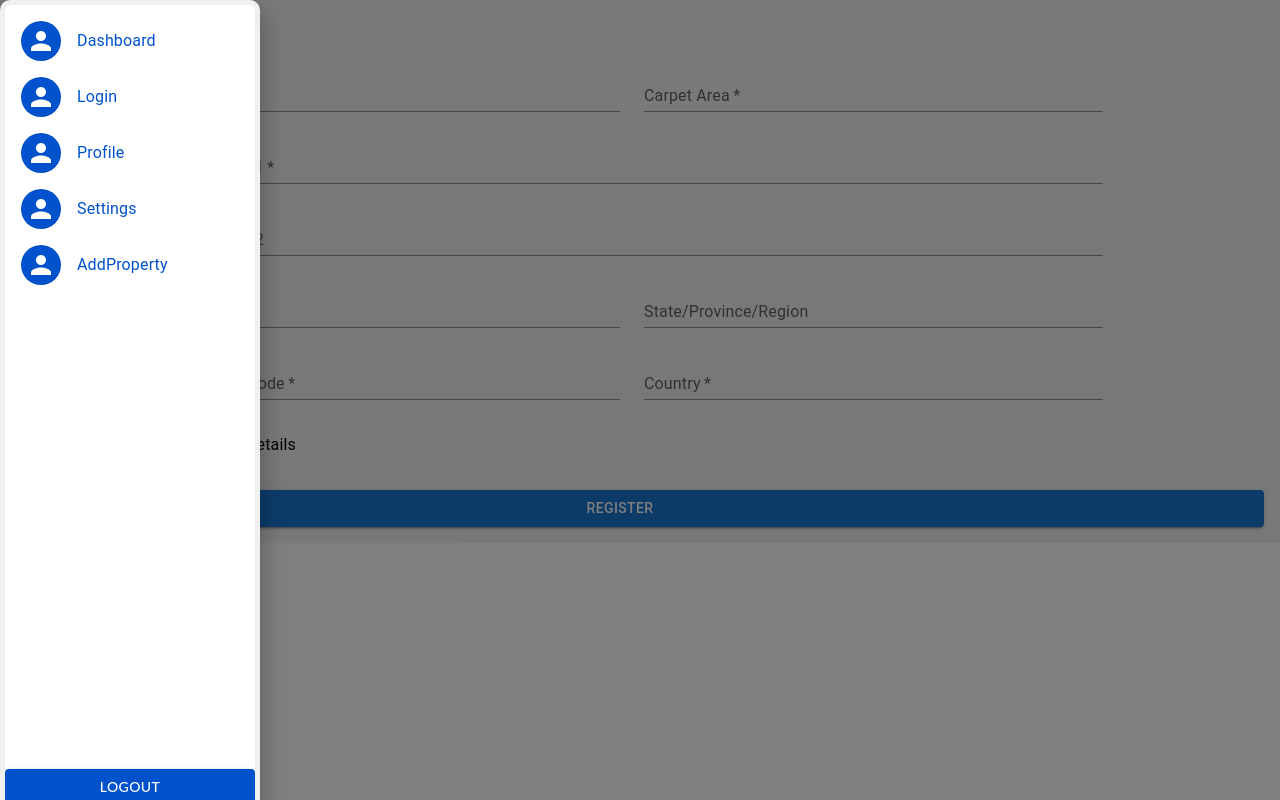
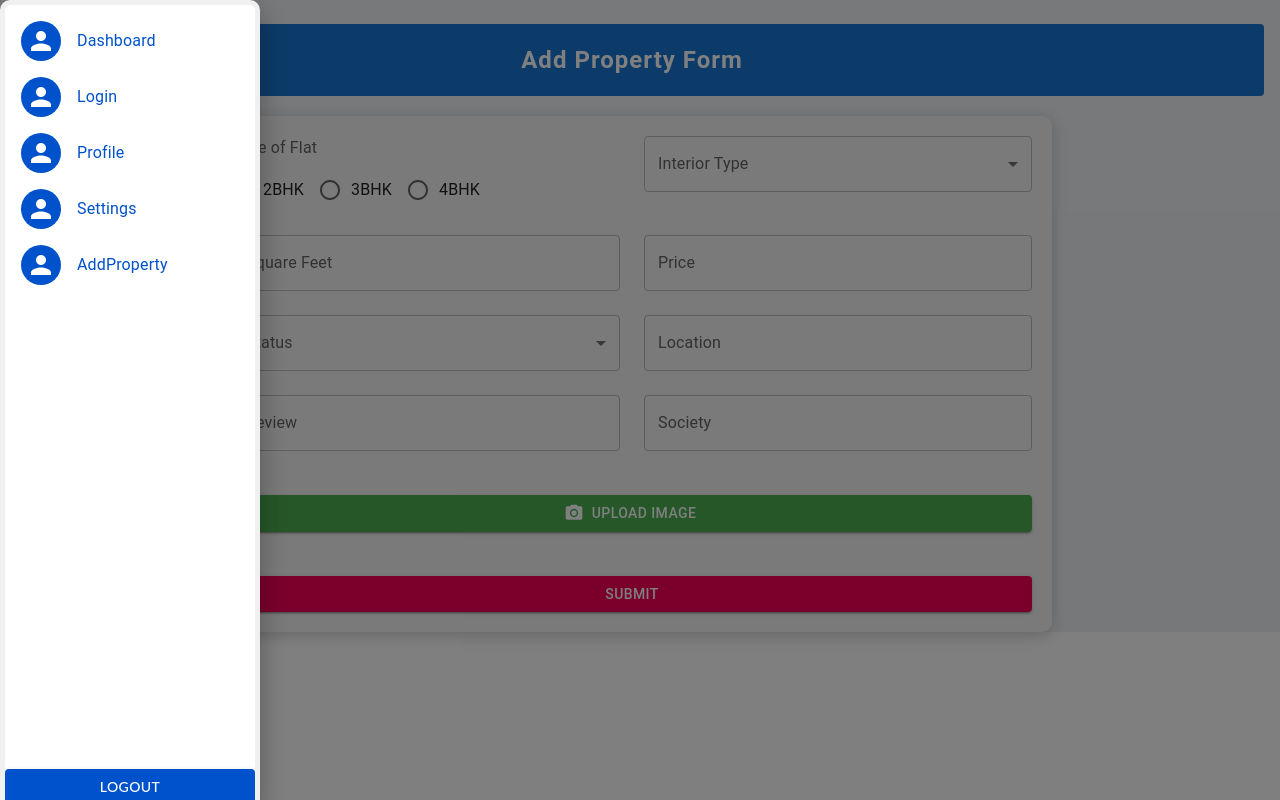
Before and after one commit to TirthDoshi2184/Real_Nest_frontend, a React (Vite) app: page /user/addproperty in a window 1280 px wide. Built offline with nearby package versions, Linux system fonts and the light colour scheme.

Commit message:
add proeprty done

```diff
--- a/package.json
+++ b/package.json
@@ -16,10 +16,12 @@
     "@mui/icons-material": "^5.16.0",
     "@mui/material": "^5.16.0",
     "@mui/styled-engine-sc": "^6.0.0-alpha.18",
+    "@reduxjs/toolkit": "^2.2.6",
     "axios": "^1.7.2",
     "react": "^18.2.0",
     "react-dom": "^18.2.0",
     "react-hook-form": "^7.52.1",
+    "react-redux": "^9.1.2",
     "react-router-dom": "^6.24.1",
     "styled-components": "^6.1.11"
   },
--- a/src/App.jsx
+++ b/src/App.jsx
@@ -3,14 +3,16 @@ import reactLogo from './assets/react.svg'
 import viteLogo from '/vite.svg'
 import './App.css'
 import MainRouter from './routers/Router'
+import { Provider } from 'react-redux'
+import store from './components/Redux/store'
 
 function App() {
   const [count, setCount] = useState(0)
 
   return (
- <>
+ <Provider  store={store}>
     <MainRouter/>
- </>
+ </Provider>
   )
 }
 
--- a/src/components/Property/AddProperty.jsx
+++ b/src/components/Property/AddProperty.jsx
@@ -1,144 +1,220 @@
+import React, { useState } from 'react';
 import {
+  TextField,
+  Select,
+  MenuItem,
   Button,
-  Checkbox,
+  Box,
+  Typography,
+  RadioGroup,
+  Radio,
   FormControlLabel,
+  FormControl,
+  FormLabel,
   Grid,
-  Radio,
-  TextField,
-  Typography,
-} from "@mui/material";
-// import { pink } from "@mui/material/colors";
-import React from "react";
+  Paper,
+  InputLabel,
+} from '@mui/material';
+import axios from 'axios';
+import { useNavigate } from 'react-router-dom';
+import PhotoCamera from '@mui/icons-material/PhotoCamera';
 
-export default function AddProperty() {
-//  Radio Button logic start
-//   const [selectedValue, setSelectedValue] = React.useState('a');
+const AddProperty = () => {
+  const navigate = useNavigate();
 
-//   const handleChange = (event) => {
-//     setSelectedValue(event.target.value);
-//   };
-//   const controlProps = (item) => ({
-//     checked: selectedValue === item,
-//     onChange: handleChange,
-//     value: item,
-//     name: 'color-radio-button-demo',
-//     inputProps: { 'aria-label': item },
-//   });
-//  Radio Button logic end
+  const [propertyData, setPropertyData] = useState({
+    type: '',
+    interiorType: '',
+    sqrft: '',
+    price: '',
+    status: '',
+    location: '',
+    review: '',
+    society: '',
+    image: null,
+  });
+
+  const typeOptions = ['2BHK', '3BHK', '4BHK'];
+  const interiorTypeOptions = ['Furnished', 'Non-Furnished'];
+  const statusOptions = ['Finished', 'Unfinished'];
+
+  const handleChange = (event) => {
+    const { name, value } = event.target;
+    setPropertyData((prevData) => ({ ...prevData, [name]: value }));
+  };
+
+  const handleFileChange = (event) => {
+    const file = event.target.files[0];
+    setPropertyData((prevData) => ({ ...prevData, image: file }));
+  };
+
+  const handleSubmit = async (event) => {
+    event.preventDefault();
+
+    const formData = new FormData();
+    formData.append('type', propertyData.type);
+    formData.append('interiorType', propertyData.interiorType);
+    formData.append('sqrft', propertyData.sqrft);
+    formData.append('price', propertyData.price);
+    formData.append('status', propertyData.status);
+    formData.append('location', propertyData.location);
+    formData.append('review', propertyData.review);
+    formData.append('society', propertyData.society);
+    if (propertyData.image) {
+      formData.append('makaanFile', propertyData.image);
+    }
+
+    try {
+      const response = await axios.post("http://localhost:3000/flat/insertflat", formData, {
+        headers: {
+          'Content-Type': 'multipart/form-data',
+        },
+      });
+      console.log("Property added successfully:", response.data);
+      navigate("/");
+    } catch (error) {
+      console.error("Error adding property:", error);
+    }
+  };
 
   return (
-    <React.Fragment>
-      <Typography variant="h5" gutterBottom>
-        Add Property
+    <Box>
+      <Paper elevation={0} style={{ padding: '20px', marginBottom: 20, background: '#1976d2', color: '#ffffff' }}>
+        <Typography variant="h5" align="center" style={{ fontWeight: 'bold', letterSpacing: 1 }}>
+          Add Property Form
         </Typography>
-      <Grid container spacing={3} justifyContent="center" alignItems="center">
-        <Grid item xs={10.5} sm={4.5}>
+      </Paper>
+      <Paper elevation={3} style={{ maxWidth: 800, margin: 'auto', padding: '20px', background: '#f5f5f5', borderRadius: 10, boxShadow: '0px 3px 15px rgba(0, 0, 0, 0.2)' }}>
+        <form onSubmit={handleSubmit}>
+          <Grid container spacing={3}>
+            <Grid item xs={12} sm={6}>
+              <FormControl component="fieldset" fullWidth>
+                <FormLabel component="legend" style={{ marginBottom: 10 }}>Type of Flat</FormLabel>
+                <RadioGroup row aria-label="type" name="type" value={propertyData.type} onChange={handleChange}>
+                  {typeOptions.map((option) => (
+                    <FormControlLabel key={option} value={option} control={<Radio />} label={option} />
+                  ))}
+                </RadioGroup>
+              </FormControl>
+            </Grid>
+            <Grid item xs={12} sm={6}>
+              <FormControl fullWidth>
+                <InputLabel>Interior Type</InputLabel>
+                <Select
+                  name="interiorType"
+                  value={propertyData.interiorType}
+                  onChange={handleChange}
+                  variant="outlined"
+                >
+                  <MenuItem value="">Select Interior Type</MenuItem>
+                  {interiorTypeOptions.map((option) => (
+                    <MenuItem key={option} value={option}>{option}</MenuItem>
+                  ))}
+                </Select>
+              </FormControl>
+            </Grid>
+            <Grid item xs={12} sm={6}>
               <TextField
-            required
-            id="Price"
-            name="Price"
-            label="Price"
+                name="sqrft"
+                label="Square Feet"
+                variant="outlined"
                 fullWidth
-            autoComplete="given-name"
-            variant="standard"
+                value={propertyData.sqrft}
+                onChange={handleChange}
               />
             </Grid>
-        <Grid item xs={10.5} sm={4.5}>
+            <Grid item xs={12} sm={6}>
               <TextField
-            required
-            id="sqrft"
-            name="sqrft"
-            label="Carpet Area"
+                name="price"
+                label="Price"
+                variant="outlined"
                 fullWidth
-            autoComplete="family-name"
-            variant="standard"
+                value={propertyData.price}
+                onChange={handleChange}
               />
             </Grid>
-        <Grid item xs={9}>
+            <Grid item xs={12} sm={6}>
+              <FormControl fullWidth>
+                <InputLabel>Status</InputLabel>
+                <Select
+                  name="status"
+                  value={propertyData.status}
+                  onChange={handleChange}
+                  variant="outlined"
+                >
+                  <MenuItem value="">Select Status</MenuItem>
+                  {statusOptions.map((option) => (
+                    <MenuItem key={option} value={option}>{option}</MenuItem>
+                  ))}
+                </Select>
+              </FormControl>
+            </Grid>
+            <Grid item xs={12} sm={6}>
               <TextField
-            required
-            id="address1"
-            name="address1"
-            label="Address line 1"
+                name="location"
+                label="Location"
+                variant="outlined"
                 fullWidth
-            autoComplete="shipping address-line1"
-            variant="standard"
+                value={propertyData.location}
+                onChange={handleChange}
               />
             </Grid>
-        <Grid item xs={9}>
+            <Grid item xs={12} sm={6}>
               <TextField
-            id="address2"
-            name="address2"
-            label="Address line 2"
+                name="review"
+                label="Review"
+                variant="outlined"
                 fullWidth
-            autoComplete="shipping address-line2"
-            variant="standard"
+                value={propertyData.review}
+                onChange={handleChange}
               />
             </Grid>
-        <Grid item xs={10.5} sm={4.5}>
+            <Grid item xs={12} sm={6}>
               <TextField
-            required
-            id="city"
-            name="city"
-            label="City"
+                name="society"
+                label="Society"
+                variant="outlined"
                 fullWidth
-            autoComplete="shipping address-level2"
-            variant="standard"
-          />
-        </Grid>
-        <Grid item xs={10.5} sm={4.5}>
-          <TextField
-            id="state"
-            name="state"
-            label="State/Province/Region"
-            variant="standard"
-            fullWidth
-          />
-        </Grid>
-        <Grid item xs={10.5} sm={4.5}>
-          <TextField
-            required
-            id="zip"
-            name="zip"
-            label="Zip / Postal code"
-            fullWidth
-            autoComplete="shipping postal-code"
-            variant="standard"
-          />
-        </Grid>
-        {/* <Grid item xs={10.5} sm={4.5}>
-          <Radio {...controlProps("a")} />2bhk
-          <Radio {...controlProps("b")} color="secondary" />3bhk
-          <Radio {...controlProps("c")} color="success" />4bhk
-        </Grid> */}
-        <Grid item xs={10.5} sm={4.5}>
-          <TextField
-            required
-            id="country"
-            name="country"
-            label="Country"
-            fullWidth
-            autoComplete="shipping country"
-            variant="standard"
+                value={propertyData.society}
+                onChange={handleChange}
               />
             </Grid>
             <Grid item xs={12}>
-          <FormControlLabel
-            control={
-              <Checkbox color="secondary" name="saveAddress" value="yes" />
-            }
-            label="Use this address for payment details"
+              <input
+                accept="image/*"
+                id="contained-button-file"
+                type="file"
+                style={{ display: 'none' }}
+                onChange={handleFileChange}
               />
+              <label htmlFor="contained-button-file">
+                <Button
+                  variant="contained"
+                  component="span"
+                  fullWidth
+                  style={{ marginTop: 20, background: '#4caf50', color: '#ffffff', '&:hover': { background: '#388e3c' } }}
+                  startIcon={<PhotoCamera />}
+                >
+                  Upload Image
+                </Button>
+              </label>
             </Grid>
+            <Grid item xs={12}>
               <Button
                 type="submit"
+                variant="contained"
+                color="primary"
                 fullWidth
-          variant="contained"
-          sx={{ mt: 3, mb: 2 }}
+                style={{ marginTop: 20, background: '#f50057', color: '#ffffff', '&:hover': { background: '#c51162' } }}
               >
-          Register
+                Submit
               </Button>
             </Grid>
-    </React.Fragment>
+          </Grid>
+        </form>
+      </Paper>
+    </Box>
   );
-}
+};
+
+export default AddProperty;
--- /dev/null
+++ b/src/components/Property/ListProperty.jsx
@@ -0,0 +1,135 @@
+import React, { useEffect, useState } from 'react';
+import { Grid, Card, CardContent, CardMedia, Typography, TextField, Box, Button, Select, MenuItem } from '@mui/material';
+import { useDispatch, useSelector } from 'react-redux';
+import axios from 'axios';
+import { useNavigate } from 'react-router-dom';
+import { setCities, setSelectedCity,fetchCities } from '../Redux/CityFilter';
+// import { setCities, setSelectedCity, fetchCities } from './CityFilter';
+
+const cardStyles = {
+  root: {
+    maxWidth: 260,
+    margin: 'auto',
+    marginBottom: 20,
+  },
+  media: {
+    height: 140,
+  },
+};
+
+const ListProperty = () => {
+  const [properties, setProperties] = useState([]);
+  const [searchQuery, setSearchQuery] = useState('');
+  const cities = useSelector((state) => state.city.cities);
+  const selectedCity = useSelector((state) => state.city.selectedCity);
+  const dispatch = useDispatch();
+  const navigate = useNavigate();
+
+  useEffect(() => {
+    dispatch(fetchCities());
+  }, [dispatch]);
+
+  useEffect(() => {
+    const fetchProperties = async () => {
+      try {
+        let url = "http://localhost:3000/flat/getflat";
+        if (selectedCity) {
+          url += `?city=${selectedCity}`;
+        }
+        const response = await axios.get(url);
+        setProperties(response.data.data);
+      } catch (error) {
+        console.error("Error fetching properties:", error);
+      }
+    };
+
+    fetchProperties();
+  }, [selectedCity]);
+
+  const handleSearchChange = (event) => {
+    setSearchQuery(event.target.value);
+  };
+
+  const handleCityChange = (event) => {
+    const selectedCity = event.target.value;
+    dispatch(setSelectedCity(selectedCity));
+  };
+
+  const handleAddProperty = () => {
+    navigate("/user/addproperty");
+  };
+
+  const handleLogin = () => {
+    navigate("/login");
+  };
+
+  const filteredProperties = properties.filter(property =>
+    property?.society?.name.toLowerCase().includes(searchQuery.toLowerCase()) ||
+    property?.price?.toString().toLowerCase().includes(searchQuery.toLowerCase())
+  );
+
+  return (
+    <div>
+      <Box sx={{ bgcolor: '#f0f0f0', padding: '10px 20px', display: 'flex', alignItems: 'center', justifyContent: 'space-between' }}>
+        <Typography variant="h6" component="div">
+          Company Name
+        </Typography>
+        <Box sx={{ display: 'flex', alignItems: 'center' }}>
+          <Select
+            value={selectedCity}
+            onChange={handleCityChange}
+            variant="outlined"
+            style={{ marginRight: 10 }}
+          >
+            <MenuItem value="">Select City</MenuItem>
+            {cities?.map((city) => (
+              <MenuItem key={city.id} value={city._id}>
+                {city.city}
+              </MenuItem>
+            ))}
+          </Select>
+          <Button variant="contained" color="primary" onClick={handleAddProperty} style={{ marginRight: 10 }}>
+            Add Property
+          </Button>
+          <Button variant="outlined" color="primary" onClick={handleLogin}>
+            Login
+          </Button>
+        </Box>
+      </Box>
+
+      <TextField
+        label="Search Properties"
+        variant="outlined"
+        fullWidth
+        value={searchQuery}
+        onChange={handleSearchChange}
+        style={{ marginBottom: 20, marginTop: 10 }}
+      />
+
+      <Grid container spacing={2}>
+        {filteredProperties.map((pr) => (
+          <Grid item xs={6} sm={4} md={3} lg={2} key={pr?._id}>
+            <Card style={cardStyles.root}>
+              <CardMedia
+                style={cardStyles.media}
+                image={pr?.imgUrl}
+                title={pr?.society?.name || 'Property Image'}
+              />
+              <CardContent>
+                <Typography gutterBottom variant="h5" component="h2">
+                  {pr?.society?.name || 'Society Name'}
+                </Typography>
+                <Typography variant="body2" color="textSecondary" component="p">
+                  {pr?.price ? `Price: ${pr.price}` : 'Price not available'}
+                </Typography>
+                <Button variant="contained" color="success">View Property</Button>
+              </CardContent>
+            </Card>
+          </Grid>
+        ))}
+      </Grid>
+    </div>
+  );
+};
+
+export default ListProperty;
--- /dev/null
+++ b/src/components/Redux/CityFilter.jsx
@@ -0,0 +1,31 @@
+// citySlice.js
+import { createSlice } from '@reduxjs/toolkit';
+import axios from 'axios';
+
+const CityFilter = createSlice({
+  name: 'city',
+  initialState: {
+    cities: [],
+    selectedCity: '',
+  },
+  reducers: {
+    setCities(state, action) {
+      state.cities = action.payload;
+    },
+    setSelectedCity(state, action) {
+      state.selectedCity = action.payload;
+    },
+  },
+});
+
+export const { setCities, setSelectedCity } = CityFilter.actions;
+export default CityFilter.reducer;
+
+export const fetchCities = () => async (dispatch) => {
+  try {
+    const response = await axios.get('http://localhost:3000/city/getcity');
+    dispatch(setCities(response.data.data));
+  } catch (error) {
+    console.error('Error fetching cities:', error);
+  }
+};
--- /dev/null
+++ b/src/components/Redux/store.js
@@ -0,0 +1,11 @@
+// store.js
+import { configureStore } from '@reduxjs/toolkit';
+import cityReducer from './CityFilter';
+
+const store = configureStore({
+  reducer: {
+    city: cityReducer,
+  },
+});
+
+export default store;
--- a/src/components/user/UserLogin.jsx
+++ b/src/components/user/UserLogin.jsx
@@ -52,12 +52,12 @@ export default function UserLogin() {
             case "Seller":
                 sessionStorage.setItem("id", userDetails?.data?.user?._id)
                 console.log("Data:---",data);
-                navigate("/sellerdashboard")
+                navigate("/user/sellerdashboard")
                 break;
             case "Buyer":
                 sessionStorage.setItem("id", userDetails?.data.user?._id)
                 console.log("Data:---",data);
-                navigate("/buyerdashboard")
+                navigate("/user/buyerdashboard")
                 break;
             default:
         }
--- a/src/components/user/UserSignup.jsx
+++ b/src/components/user/UserSignup.jsx
@@ -15,6 +15,7 @@ import { createTheme, ThemeProvider } from '@mui/material/styles';
 import { useForm } from 'react-hook-form';
 import { InputLabel, MenuItem, Select } from '@mui/material';
 import axios from 'axios';
+import { useNavigate } from 'react-router-dom';
 
 
 function Copyright(props) {
@@ -38,7 +39,7 @@ const defaultTheme = createTheme();
 
 export default function UserSignup() {
 
-
+  const navigate = useNavigate();
   const { register, handleSubmit, reset } = useForm()
   const [loginuser, setloginuser] = React.useState({})
   const submitHandler = async (data) => {
@@ -49,6 +50,7 @@ export default function UserSignup() {
     const response = await axios.post("http://localhost:3000/user/adduser",userObj)
     console.log(response.data.data);
     alert("Added Successfull ")
+    navigate("/login")
     reset()
   }
 
--- a/src/routers/Router.jsx
+++ b/src/routers/Router.jsx
@@ -7,28 +7,24 @@ import UserSignup from "../components/user/UserSignup";
 import { SellerDashboard } from "../components/Dashboard/SellerDashboard";
 import { BuyerDashboard } from "../components/Dashboard/BuyerDashboard";
 import AddProperty from "../components/Property/AddProperty";
+import  ListProperty  from "../components/Property/ListProperty";
 
 const MainRouter = ({ children }) => {
   const routesData = createBrowserRouter([
     {
-      path: "/",
+      path: "/signup",
       element: <UserSignup />,
       errorElement: <h1>Login Error 404</h1>
+    },
+    {
+      path: "/",
+      element:<ListProperty/>,
+      errorElement:<h1>404</h1>
     },
     {
       path: "/login",
       element: <UserLogin />,
       errorElement: <h1>Login Error 404</h1>,
-    },
-    {
-      path: "/sellerdashboard",
-      element:<SellerDashboard/>,
-      errorElement:<h1>404</h1>
-    },
-    {
-      path: "/buyerdashboard",
-      element:<BuyerDashboard/>,
-      errorElement:<h1>404</h1>
     },
     {
       path: "user",
@@ -41,10 +37,21 @@ const MainRouter = ({ children }) => {
           errorElement: <h1>404</h1>,
         },
         {
-          path: "addproperty",
+          path: "/user/addproperty",
           element:<AddProperty/>,
           errorElement:<h1>404</h1>
+        },
+        {
+          path: "sellerdashboard",
+          element:<SellerDashboard/>,
+          errorElement:<h1>404</h1>
+        },
+        {
+          path: "buyerdashboard",
+          element:<BuyerDashboard/>,
+          errorElement:<h1>404</h1>
         }
+
 
       ]
     },
```
Also changed, not shown: 1 other file (tests, documents, lock files or other folders). Lines whose indentation alone changed are shown as unchanged.
